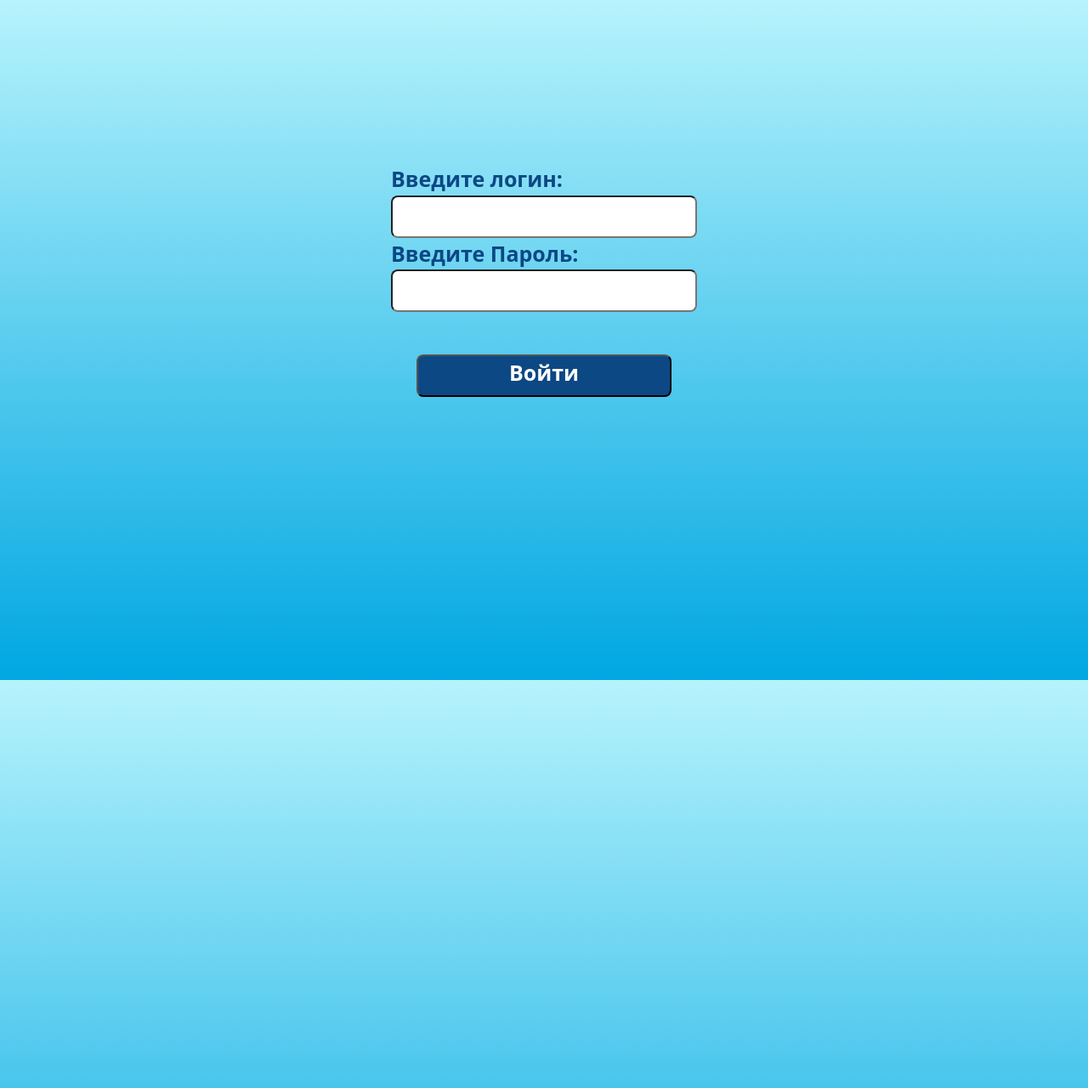
After one commit to maxkosalex/App-To-Web, a Flask app: page /Login in a window 1280 px wide. The commit adds this page. Shown: the whole page at 85% size. Run offline with Flask 3, Linux system fonts and the light colour scheme.

Commit message:
BUG FIX#8 Страницу «Таблицы эквивалентных результатов» открывать по паролю. «Таблицы эквивалентных результатов» функционируют.

```diff
--- a/main.py
+++ b/main.py
@@ -1,14 +1,32 @@
-import re
+from flask import Flask, render_template, redirect, request, jsonify, url_for, flash
+from data import find_speed_time, find_points, Table_get
 
-from flask import Flask, render_template, redirect, request, jsonify
-from data import find_speed_time, find_points, Table_get
+from flask_login import LoginManager, UserMixin, login_user, login_required, logout_user
+from werkzeug.security import check_password_hash
+
 app = Flask(__name__)
 
 app.secret_key = "1235"
 
+login_manager = LoginManager(app)
+
+USER_CREDENTIALS = {
+    "password": "scrypt:32768:8:1$wagTVWwOc3Ki6X5K$46073fde34c0caa8f9cd18d2365969593008dab5e905e2195bd5f43c81215542346b15a4ddff82b82dd723ad48c70825831c10f6f11c4f3e133205507c54c3a2",
+    "login": "scrypt:32768:8:1$gMMVCc3uYX92xDqT$46a7ac0c954fdb39969a2da90c34c1fc20911baa9978a19b7c0d4933ee01081a626fcb2463233c02b435977e9b0fb3e21b817040f8a23f46375996690e210c1d"
+}
+
+
+class User(UserMixin):
+    def __init__(self, user_id):
+        self.id = user_id
+
+@login_manager.user_loader
+def load_user(user_id):
+    return User(user_id)
 
 @app.route('/')
 def Main_page():
+    logout_user()
     return render_template("main.html")
 
 
@@ -28,10 +46,37 @@ def Scoring_points_points():
 
 
 @app.route('/Table')
+@login_required
 def Table():
 
     return render_template("Table.html")
 
+
+@app.route('/Login')
+def Login():
+    return render_template("login.html")
+
+
+@app.route("/login", methods=["POST", "GET"])
+def login():
+    if request.method == "POST":
+        login_ = request.form['log']
+        password = request.form['psw']
+        # Проверка логина и пароля
+        if check_password_hash(USER_CREDENTIALS["password"], password) and check_password_hash(USER_CREDENTIALS["login"], login_):
+            user = User(user_id=login_)  # Используем login как user_id
+            login_user(user)
+            return redirect(url_for('Table'))
+
+        flash("Неверная пара логин/пароль", "error")
+    return render_template("login.html", title="Авторизация")
+
+
+@app.route("/logout")
+@login_required
+def logout():
+    logout_user()
+    return redirect(url_for('login'))
 
 @app.route('/response_points', methods=['POST'])
 def response_points():
@@ -44,8 +89,6 @@ def response_points():
     distance_value = distance.split()[0]
     distance = float(distance_value)
 
-
-    # Преобразование параметров, если требуется
     gender, style, distance = lable_handler(gender, style, distance)
 
     speed, time = find_speed_time(gender, style, distance, points)
@@ -54,10 +97,12 @@ def response_points():
     minutes = int((time % 3600) // 60)
     seconds = int(time % 60)
     milliseconds = int(str(int((time % 1) * 1000))[:2])
-    if 3 <= distance:
+    if int(distance) < 3000:
+        time_formatted = f"{hours:02}:{minutes:02}:{seconds:02}.{milliseconds:02}"
+
+    else:
         time_formatted = f"{hours:02}:{minutes:02}:{seconds:02}.{milliseconds:02}"[:-1]
-    else:
-        time_formatted = f"{hours:02}:{minutes:02}:{seconds:02}.{milliseconds:02}"
+
 
     result = {
         "speed": speed,
@@ -70,7 +115,6 @@ def response_points():
 @app.route('/response_rez', methods=['POST'])
 def response_rez():
     data = request.json
-    print(data)
     hours = int(data.get('hours', 0) or 0)
     minutes = int(data.get('minutes', 0) or 0)
     seconds = int(data.get('seconds', 0) or 0)
@@ -99,7 +143,6 @@ def response_rez():
     total_time_in_seconds = hours * 3600 + minutes * 60 + seconds + hundredths / 100.0
 
     # Вычисление очков и скорости
-    print(gender, style, distance, total_time_in_seconds)
     points = find_points(gender, style, distance, total_time_in_seconds)
     speed = round(distance / total_time_in_seconds, 2)
 
@@ -122,8 +165,6 @@ def lable_handler(gender, style, distance):
     else:
         handler_style = 1
 
-    distance = distance
-
     handler_distance = int(float(distance) * 1000)
 
     return handler_gender, handler_style, handler_distance
--- /dev/null
+++ b/templates/login.html
@@ -0,0 +1,66 @@
+{% extends 'base.html' %}
+{% block body %}
+<style>
+.login-box{
+    margin-top:15%;
+    width:700px;
+    min-width:600px;
+    display:grid;
+    justify-content:center;
+    margin-left:auto;
+    margin-right:auto;
+}
+
+.login-box-p{
+  font-size: 25px;
+  font-weight: 700;
+  margin-left:0;
+}
+
+.input-box{
+    width:360px;
+    height:50px;
+    font-size: 20px;
+    font-weight: 700;
+    border-radius:8px;
+}
+
+.enter-btn{
+    display:grid;
+    width:300px;
+    height:50px;
+    border-radius:8px;
+    background-color:#0C4884;
+    color:white;
+    margin-left:auto;
+    margin-right:auto;
+    justify-content:center;
+    margin-top:50px;
+}
+
+.enter-btn-p{
+    font-size: 25px;
+    font-weight: 700;
+}
+
+input:focus {
+    outline: none; /* Убирает стандартное выделение */
+    box-shadow: none; /* Убирает эффект тени */
+}
+
+</style>
+<body>
+    <div class="login-box">
+        <form action="{{ url_for('login') }}" method="POST">
+            <p class="login-box-p">Введите логин:</p>
+            <input type="text" id="email" name="log" class="input-box" required>
+            <p class="login-box-p">Введите Пароль:</p>
+            <input class="input-box" type="password" id="psw" name="psw" required>
+
+            <button  type="submit" class="enter-btn">
+                <p class="enter-btn-p">Войти</p>
+            </button>
+        </form>
+    </div>
+</body>
+{% endblock %}
--- a/templates/main.html
+++ b/templates/main.html
@@ -36,7 +36,7 @@
             <p>Подсчет очков</p>
         </a>
 
-        <a class="rounded-box" href="/Table">
+        <a class="rounded-box" href="/Login">
             <p >Таблица эквивалентных результатов</p>
         </a>
 
```
Also changed, not shown: templates/Scoring_points_point.html (+15 -1 lines), templates/Scoring_points_rez.html (+17 -1 lines), templates/Table.html (+55 -80 lines).
